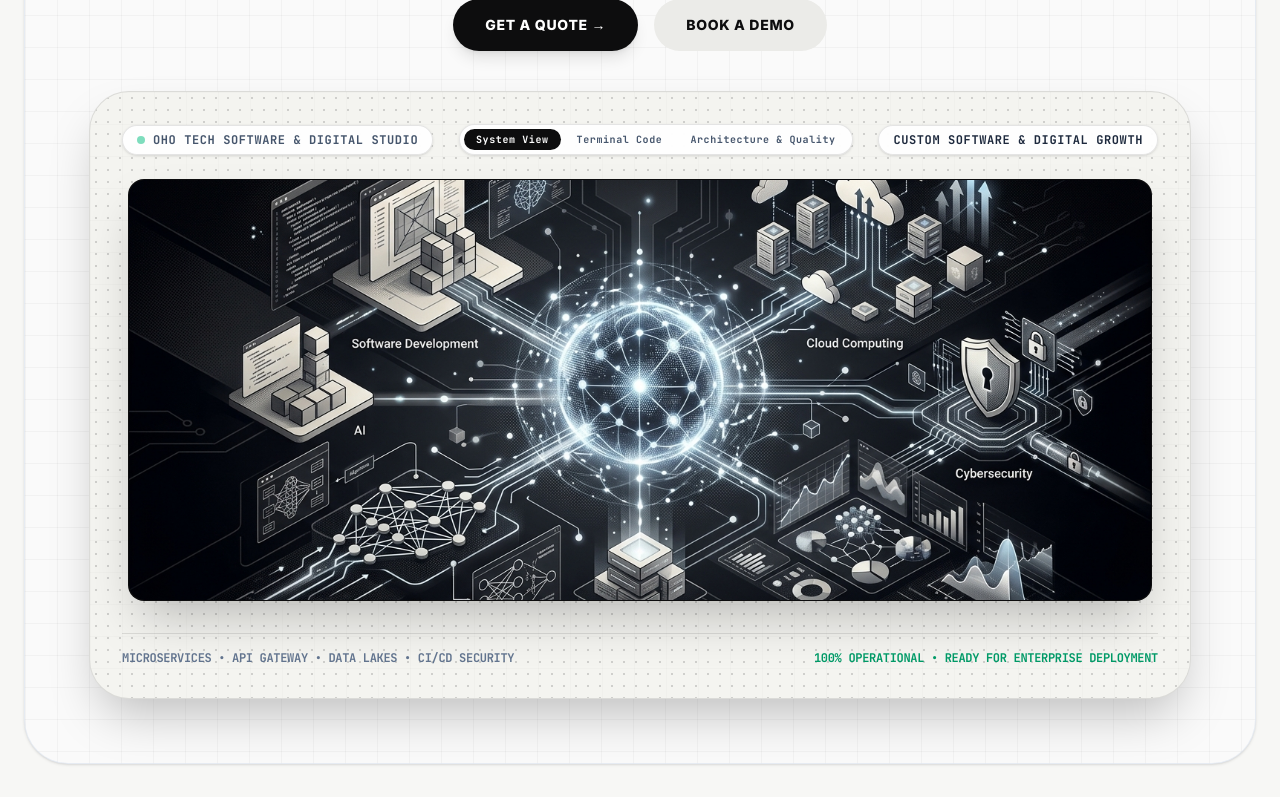
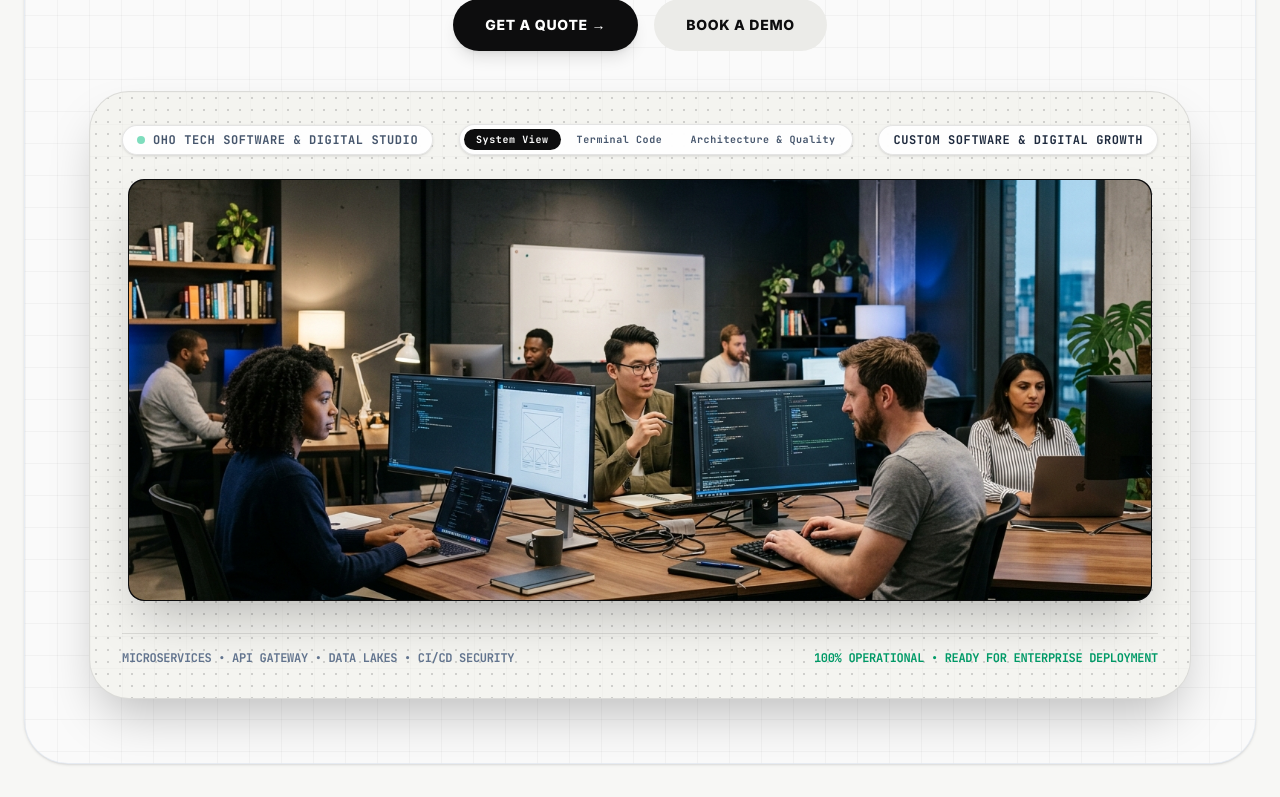
Before and after one commit to Himansu-Nayak/OHOTECHN, a Next.js app: page / in a window 1280 px wide. Shown: the part 554-1351 px from the top of the page. Built offline with nearby package versions, Linux system fonts and the light colour scheme.

Commit message:
style: Replace hero featured image with photorealistic editorial workspace photograph

```diff
--- a/src/components/ui/HeroLaunchBackground.tsx
+++ b/src/components/ui/HeroLaunchBackground.tsx
@@ -72,8 +72,8 @@ export function HeroLaunchBackground() {
         {activeTab === 'architecture' && (
           <div className="max-w-5xl mx-auto rounded-2xl overflow-hidden border border-black/10 shadow-2xl bg-[#0d0d0e] group-hover:scale-[1.005] transition-transform duration-500">
             <NextImage
-              src="/hero_ecosystem_illustration.jpg"
-              alt="OHO TECH Technology Ecosystem - Abstract Digital Core, AI Neural Networks, Cloud Infrastructure, and Cyber Security"
+              src="/hero_workspace_editorial.jpg"
+              alt="OHO TECH Technology Studio - Real Software Engineers & Product Designers Working in a Modern Architectural Workspace"
               width={1600}
               height={900}
               style={{ width: '100%', maxHeight: '420px', objectFit: 'cover' }}
```
Also changed, not shown: public/hero_workspace_editorial.jpg (added).
